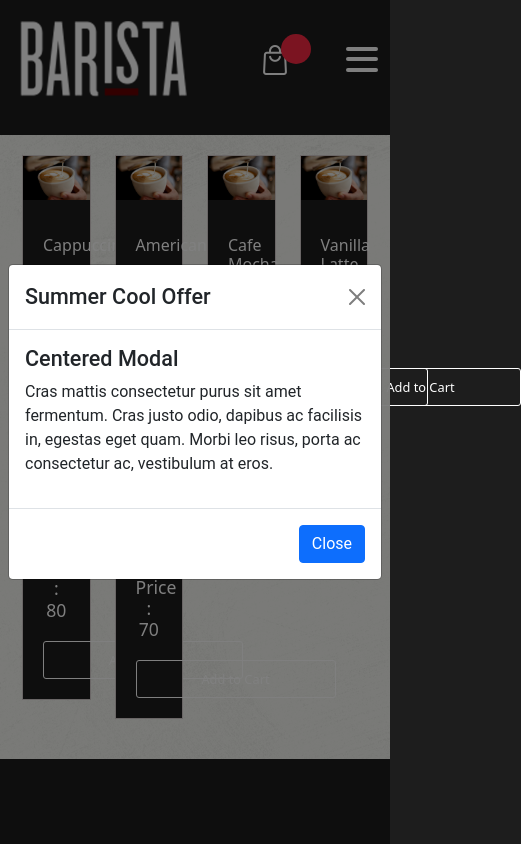
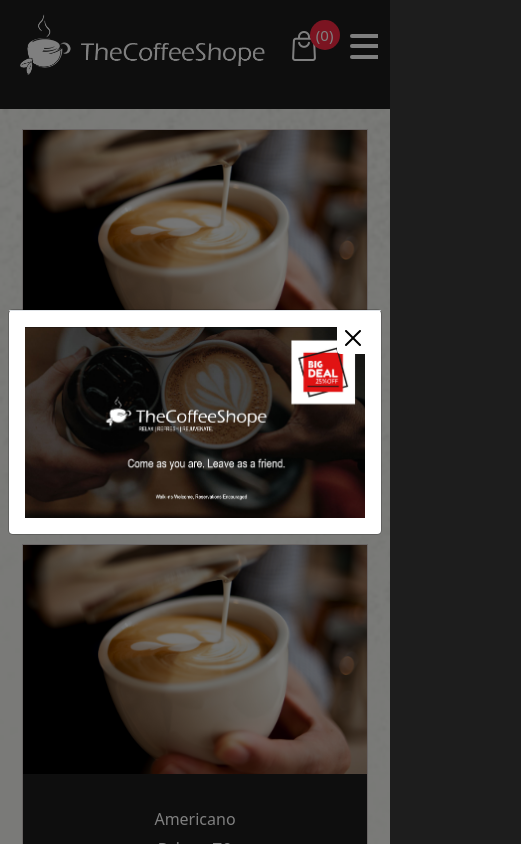
Before and after one commit to niyasmnassar/thecoffeeshope, a React (Create React App) app: page / in a window 390 px wide. Shown: the top 844 px of the page, 521 px wide, since content can reach past the window. Built offline with nearby package versions, Linux system fonts and the light colour scheme.

Commit message:
code updated

```diff
--- a/src/App.js
+++ b/src/App.js
@@ -1,20 +1,16 @@
 import { BrowserRouter, Routes, Route } from "react-router-dom";
 import Cart from "./Components/Cart";
 import { Header } from "./Components/Header";
-import Offer from "./Components/Offer";
 import ProductList from "./Components/ProductList";
-import { useState } from "react";
 
 function App() {
-  const [cart,setCart] = useState([])
   return (
     <BrowserRouter>
       <Header />
-      <Offer />
       <div className="App">
         <Routes>
-          <Route exact path="/" element={<ProductList cart={cart} setCart={setCart}/>}/>
-          <Route path="/cart" element={<Cart cart={cart} setCart={setCart}/>}/>
+          <Route exact path="/" element={<ProductList/>}/>
+          <Route path="/cart" element={<Cart/>}/>
         </Routes>
       </div>
     </BrowserRouter>
--- a/src/Components/Cart.js
+++ b/src/Components/Cart.js
@@ -1,28 +1,28 @@
-import React, { useEffect, useState } from "react";
+import { useEffect, useState } from "react";
+import { CartState } from "../Context";
 import Product from "./Product";
 
-const Cart = ({ cart, setCart }) => {
-  const[total, setTotal]= useState()
+// const Cart = ({ cart, setCart }) => {
+  const Cart = () => {
+  const { cart } = CartState();
+  const [total, setTotal] = useState();
   useEffect(()=>{
-    setTotal(cart.reduce((acc,curr)=>acc + Number(curr.price), 0));
-  }, [])
+    setTotal(cart.reduce((acc, curr) => acc + Number(curr.price), 0));
+  }, [cart]);
   console.log(cart);
   return (
     <div>
-      {cart.map((prod) => (
-              <Product
-                key={prod.id}
-                prod={prod}
-                cart={cart}
-                setCart={setCart}
-              />
-            ))}
       <span>My Cart : 0</span>
       <span>Total : {total}</span>
       <div className="productlist">
         <div className="container-fluid">
           <div className="row">
-
+          {cart.map((prod) => (
+              <Product
+                key={prod.id}
+                prod={prod}
+              />
+            ))}
           </div>
         </div>
       </div>
--- a/src/Components/Header.js
+++ b/src/Components/Header.js
@@ -1,7 +1,8 @@
-import React, { useContext } from "react";
+import React from "react";
 import { Link } from "react-router-dom";
-import logo from "./../bras1.png";
+import logo from "./../logoshope.png";
 import cartIcon from "./../bag.png";
+import { CartState } from "../Context";
 import {
   Nav,
   Navbar,
@@ -13,6 +14,7 @@ import {
 import { useState } from "react";
 
 export const Header = () => {
+  const { cart } = CartState();
   const [show, setShow] = useState(false);
   const [open, setOpen] = useState(false);
 
@@ -59,7 +61,7 @@ export const Header = () => {
                   <div className="menu-cart-icon">
                     <img src={cartIcon} alt="cartIcon"></img>
                   </div>
-                  <div className="menu-cart-item-count">{}</div>
+                  <div className="menu-cart-item-count">({cart.length})</div>
                 </div>
               </Dropdown.Toggle>
 
--- a/src/Components/Offer.js
+++ b/src/Components/Offer.js
@@ -1,31 +1,20 @@
 import React, {useState}  from 'react';
 import {Modal,Button} from 'react-bootstrap';
-
+import banner from './../modal-banner.jpg';
 
 function MyVerticallyCenteredModal(props) {
     return (
-      <Modal
+      <Modal className='offer-modal'
         {...props}
         size="lg"
         aria-labelledby="contained-modal-title-vcenter"
         centered
       >
         <Modal.Header closeButton>
-          <Modal.Title id="contained-modal-title-vcenter">
-            Summer Cool Offer
-          </Modal.Title>
         </Modal.Header>
         <Modal.Body>
-          <h4>Centered Modal</h4>
-          <p>
-            Cras mattis consectetur purus sit amet fermentum. Cras justo odio,
-            dapibus ac facilisis in, egestas eget quam. Morbi leo risus, porta ac
-            consectetur ac, vestibulum at eros.
-          </p>
+          <img className='img-fluid' src={banner} alt="offer banner"></img>
         </Modal.Body>
-        <Modal.Footer>
-          <Button onClick={props.onHide}>Close</Button>
-        </Modal.Footer>
       </Modal>
     );
   }
--- a/src/Components/Product.js
+++ b/src/Components/Product.js
@@ -1,8 +1,11 @@
 import React from "react";
+import { CartState } from './../Context'
 
-const Product = ({prod, cart, setCart}) => {
+// const Product = ({prod, cart, setCart}) => {
+  const Product = ({prod}) => {
+    const { cart, setCart } = CartState();
   return (
-    <div className="col-3" key={prod.id}>
+    <div className="col col-md-4 col-lg-3" key={prod.id}>
       <div className="showcase">
         <figure>
         <img src={prod.image} alt={prod.name}></img>
--- a/src/Components/ProductList.js
+++ b/src/Components/ProductList.js
@@ -1,25 +1,20 @@
-import React, { useState } from 'react';
+import React from 'react';
+import { CartState } from '../Context';
 import Product from './Product';
+import Offer from './Offer';
 
 
-const ProductList = ({cart, setCart}) => {
-  const products = [
-    {name : "Cappuccino", price : 60.00, id : 1, image:'assets/coffee-latte.jpg'},
-    {name : "Americano", price : 70.00, id : 2, image:'assets/coffee-latte.jpg'},
-    {name : "Cafe Mocha", price : 60.00, id : 3, image:'assets/coffee-latte.jpg'},
-    {name : "Vanilla Latte", price : 65.00, id : 4, image:'assets/coffee-latte.jpg'},
-    {name : "Espresso", price : 80.00, id : 5, image:'assets/coffee-latte.jpg'},
-    {name : "Caffe Latte", price : 70.00, id : 6, image:'assets/coffee-latte.jpg'},
-  ]
-  const [productItems] = useState(products);
-   console.log(cart)
+// const ProductList = ({cart, setCart}) => {
+  const ProductList = () => {
+  const { productItems } = CartState();
   return (
     <div className='productlist'>
         <div className="container-fluid">
+        <Offer />
           <div className="row">
             {
-              productItems.map(prod => (
-                <Product key={prod.id} prod={prod} cart={cart} setCart={setCart}/>
+              productItems.map((prod) => (
+                <Product key={prod.id} prod={prod}/>
               ))
             }
           </div>
--- /dev/null
+++ b/src/Context.js
@@ -0,0 +1,31 @@
+import { createContext, useContext, useState } from "react";
+
+
+const Cart = createContext();
+
+const Context = ({ children }) => {
+  const [cart, setCart] = useState([]);
+
+  const products = [
+    {name : "Cappuccino", price : 60.00, id : 1, image:'assets/coffee-latte.jpg'},
+    {name : "Americano", price : 70.00, id : 2, image:'assets/coffee-latte.jpg'},
+    {name : "Cafe Mocha", price : 60.00, id : 3, image:'assets/coffee-latte.jpg'},
+    {name : "Vanilla Latte", price : 65.00, id : 4, image:'assets/coffee-latte.jpg'},
+    {name : "Espresso", price : 80.00, id : 5, image:'assets/coffee-latte.jpg'},
+    {name : "Caffe Latte", price : 70.00, id : 6, image:'assets/coffee-latte.jpg'},
+  ]
+  const [productItems] = useState(products);
+  console.log(cart);
+
+  return (
+    <Cart.Provider value={{ cart, setCart, productItems }}>
+      {children}
+    </Cart.Provider>
+  );
+};
+
+export const CartState = () => {
+  return useContext(Cart);
+};
+
+export default Context;
--- a/src/index.js
+++ b/src/index.js
@@ -8,11 +8,14 @@ import $ from 'jquery';
 import Popper from 'popper.js';
 import 'bootstrap/dist/js/bootstrap.bundle.min';
 import './index.scss';
+import Context from './Context';
 
 const root = ReactDOM.createRoot(document.getElementById('root'));
 root.render(
   <React.StrictMode>
-    <App />
+    <Context>
+      <App />
+    </Context>
   </React.StrictMode>
 );
 
--- a/src/index.scss
+++ b/src/index.scss
@@ -3,12 +3,15 @@
 @import url("https://fonts.googleapis.com/css?family=Open+Sans");
 
 $primary-background: #1d1d1d;
-$secondary : #630102;
+$secondary: #630102;
 body {
   background: $primary-background;
   .App-header {
     background: $primary-background;
     position: relative;
+    .navbar-brand img{
+      max-height: 75px;
+    }
     img {
       max-width: 100%;
       height: auto;
@@ -144,6 +147,19 @@ button.harmburger {
 
 .modal {
   font-family: "Roboto";
+  &.offer-modal {
+    .modal-header {
+      padding: 0px;
+      .btn-close {
+        position: absolute;
+        right: 20px;
+        top: 20px;
+        background-color: #fff;
+        z-index: 9;
+        opacity: 1;
+      }
+    }
+  }
 }
 .productlist {
   background-image: url(../public/assets/trans-texture.jpg);
@@ -157,11 +173,11 @@ button.harmburger {
     background: #1d1d1d;
     color: #fff;
     figure {
-      img{
-        max-width:100%;
+      img {
+        max-width: 100%;
       }
     }
-    .desc{
+    .desc {
       padding: 20px;
     }
     h2 {
@@ -181,30 +197,29 @@ button.harmburger {
       transition: all 0.5s;
       line-height: 20px;
       border-radius: 3px;
-      width:200px;
-      &:hover{
-        background:$secondary;
-        border-color:$secondary;
+      width: 200px;
+      &:hover {
+        background: $secondary;
+        border-color: $secondary;
       }
     }
   }
 }
 
-.dropdown{
-  &.customized{
-    button{
+.dropdown {
+  &.customized {
+    button {
       background-color: transparent;
-      border:none;
+      border: none;
       padding: 0;
-      &:after{
+      &:after {
         display: none;
       }
       &.btn-success {
-        &.dropdown-toggle{
+        &.dropdown-toggle {
           background-color: transparent !important;
         }
       }
-
     }
   }
 }
```
Also changed, not shown: src/Components/CartContext.js (deleted, +0 -13 lines), src/logoshope.png (added), src/modal-banner.jpg (added).
